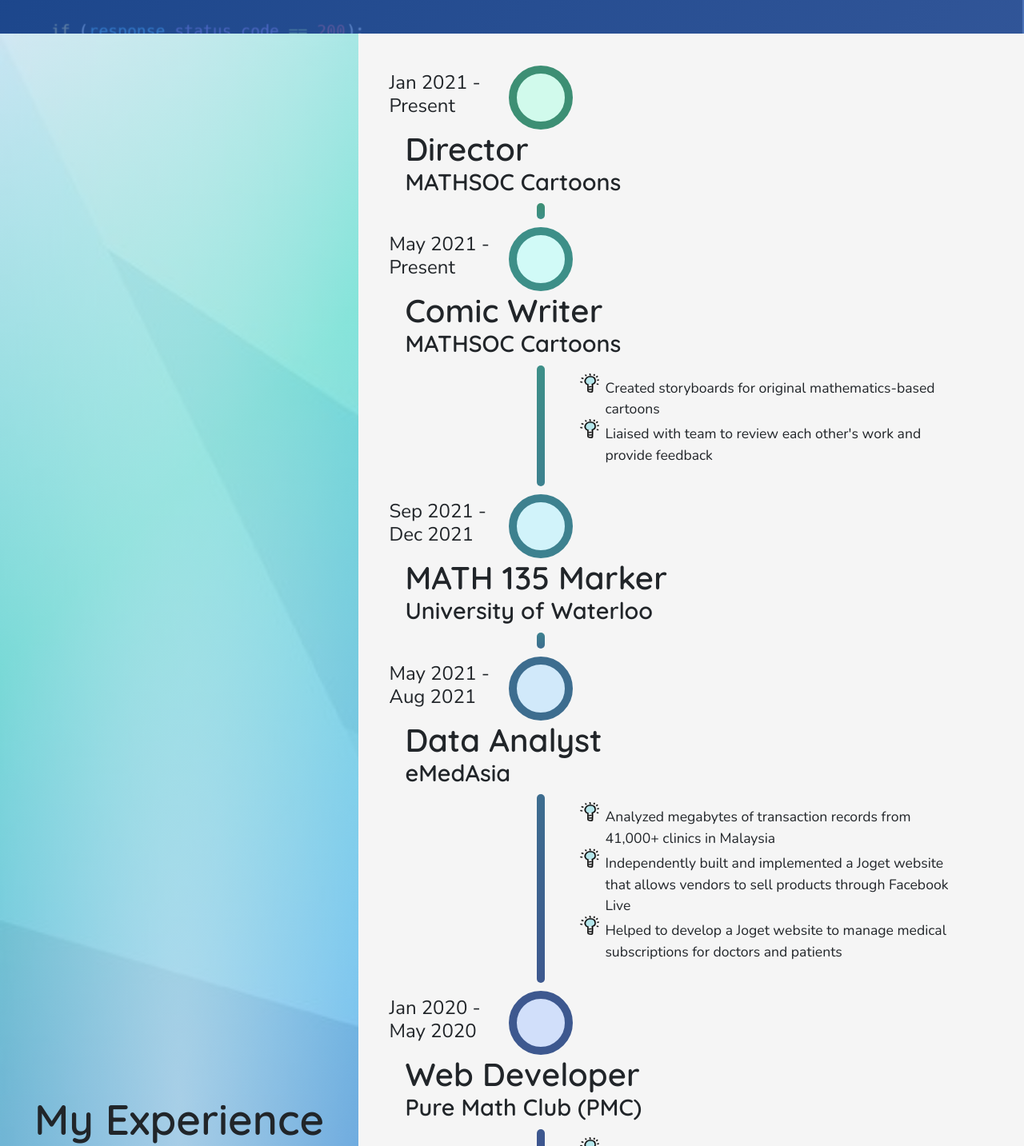
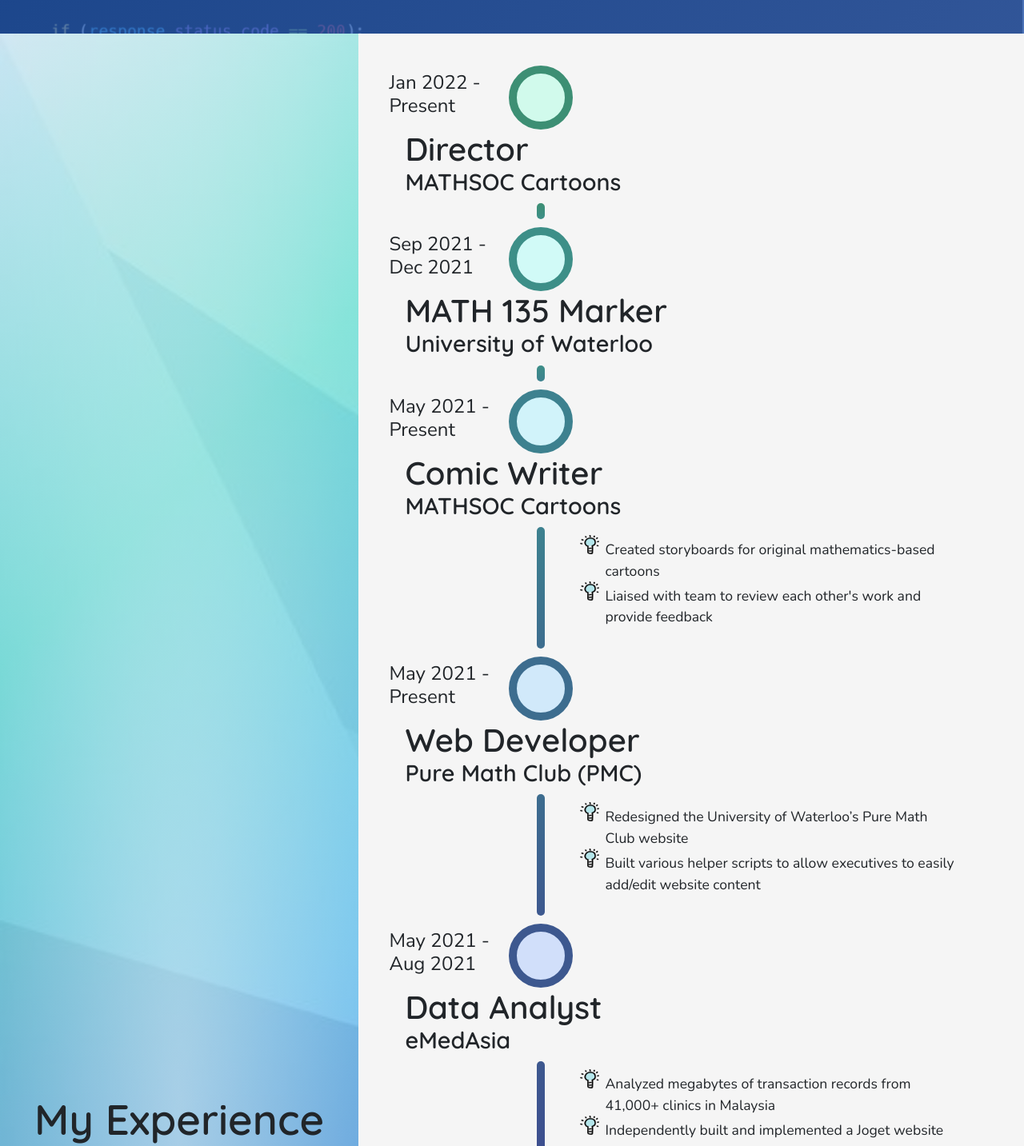
Before and after one commit to mcpenguin/the-arctic-blog, a React (Create React App) app: page / in a window 1280 px wide. Shown: the part 3577-5010 px from the top of the page at 80% size. Built offline with nearby package versions, Linux system fonts and the light colour scheme.

Commit message:
fixed typos, bugs

```diff
--- a/src/components/ExperienceEducation/ExperienceEducation.js
+++ b/src/components/ExperienceEducation/ExperienceEducation.js
@@ -17,7 +17,7 @@ import educationData from './educationData';
 
 const Experience = (props) => {
     return (
-        <section className='section-experience'>
+        <section className='section-experience' id='experience'>
             <div className='title'>
                 <h2>My Experience</h2>
             </div>
@@ -34,7 +34,7 @@ const Experience = (props) => {
 
 const Education = (props) => {
     return (
-        <section className='section-education'>
+        <section className='section-education' id='education'>
             <div className='title'>
                 <h2>My Education</h2>
             </div>
--- a/src/components/ExperienceEducation/experienceData.js
+++ b/src/components/ExperienceEducation/experienceData.js
@@ -3,7 +3,13 @@ let data = [
     {
         title: 'Director',
         subtitle: 'MATHSOC Cartoons',
-        date: 'Jan 2021 - Present',
+        date: 'Jan 2022 - Present',
+        content: null,
+    },
+    {
+        title: 'MATH 135 Marker',
+        subtitle: "University of Waterloo",
+        date: "Sep 2021 - Dec 2021",
         content: null,
     },
     {
@@ -16,10 +22,13 @@ let data = [
         </ul>,
     },
     {
-        title: 'MATH 135 Marker',
-        subtitle: "University of Waterloo",
-        date: "Sep 2021 - Dec 2021",
-        content: null,
+        title: "Web Developer",
+        subtitle: "Pure Math Club (PMC)",
+        date: "May 2021 - Present",
+        content: <ul>
+            <li>Redesigned the University of Waterloo’s Pure Math Club website</li>
+            <li>Built various helper scripts to allow executives to easily add/edit website content</li>
+        </ul>
     },
     {
         title: "Data Analyst",
@@ -29,15 +38,6 @@ let data = [
             <li>Analyzed megabytes of transaction records from 41,000+ clinics in Malaysia</li>
             <li>Independently built and implemented a Joget website that allows vendors to sell products through Facebook Live</li>
             <li>Helped to develop a Joget website to manage medical subscriptions for doctors and patients</li>
-        </ul>
-    },
-    {
-        title: "Web Developer",
-        subtitle: "Pure Math Club (PMC)",
-        date: "Jan 2020 - May 2020",
-        content: <ul>
-            <li>Redesigned the University of Waterloo’s Pure Math Club website</li>
-            <li>Built various helper scripts to allow executives to easily add/edit website content</li>
         </ul>
     },
     {
```
